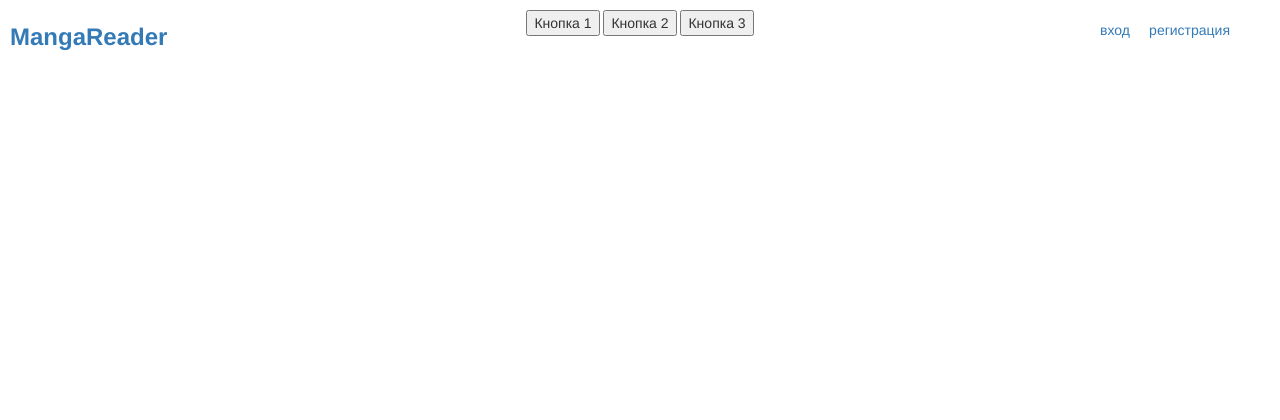
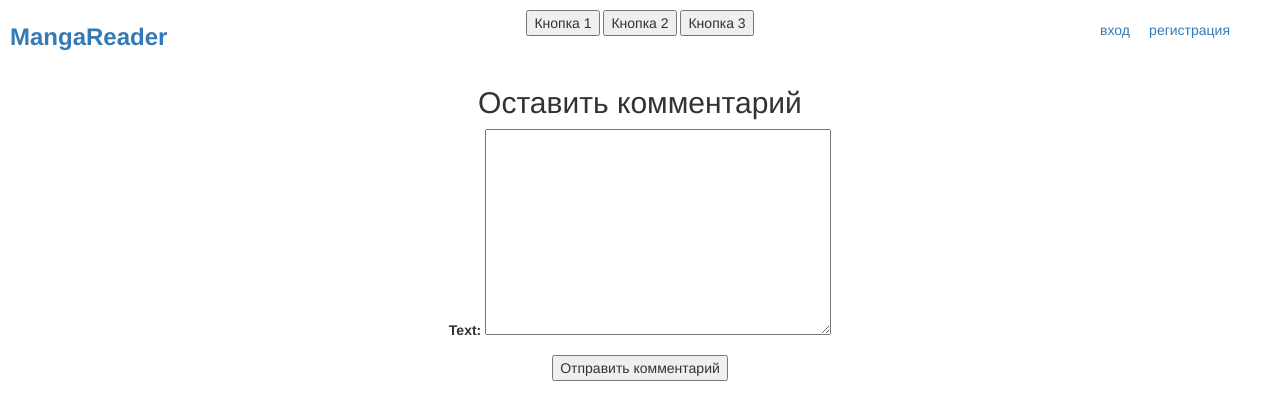
Before and after one commit to kiryazb/MangaReader, a Django app: template mangareader/manga_info/templates/manga_info/chapter.html in a window 1280 px wide. Shown: the top 420 px of the page. Run offline with Django 4.2, Linux system fonts and the light colour scheme; the template is opened without the code that fills it: values that come from a table or form of the project are taken from there, others are empty; some libraries are stand-ins or nearby versions.

Commit message:
add implementation of comments under page of manga

```diff
--- /dev/null
+++ b/mangareader/manga_info/forms.py
@@ -0,0 +1,13 @@
+from django import forms
+from .models import Comment
+
+
+class CommentForm(forms.ModelForm):
+    class Meta:
+        model = Comment
+        fields = ['text']
+        widgets = {
+            'work': forms.HiddenInput(),
+            'chapter': forms.HiddenInput(),
+            'page': forms.HiddenInput(),
+        }
--- a/mangareader/manga_info/models.py
+++ b/mangareader/manga_info/models.py
@@ -81,3 +81,13 @@ class Work(models.Model):
 
     def __str__(self):
         return f'{self.title}'
+
+
+class Comment(models.Model):
+    text = models.TextField()
+    work = models.ForeignKey(Work, on_delete=models.SET_NULL, null=True)
+    chapter = models.IntegerField()
+    page = models.IntegerField()
+
+    def __str__(self):
+        return self.text
--- a/mangareader/manga_info/templates/manga_info/chapter.html
+++ b/mangareader/manga_info/templates/manga_info/chapter.html
@@ -10,4 +10,28 @@
             <img src="{{ url }}" alt="{{ ch.title }}">
         </a>
     {% endif %}
+    <body>
+
+        <style>
+            #comment-form {
+                text-align: center;
+                margin: 20px auto;
+                max-width: 600px;
+            }
+
+            #comment-form form {
+                margin: 0;
+            }
+        </style>
+
+        <div id="comment-form">
+            <h2>Оставить комментарий</h2>
+            <form action="#" method="post">
+                {% csrf_token %}
+                {{ form.as_p }}
+                <button type="submit">Отправить комментарий</button>
+            </form>
+        </div>
+
+    </body>
 {% endblock %}
```
Also changed, not shown: mangareader/manga_info/admin.py (+6 -1 lines), mangareader/manga_info/views.py (+11 -12 lines).
